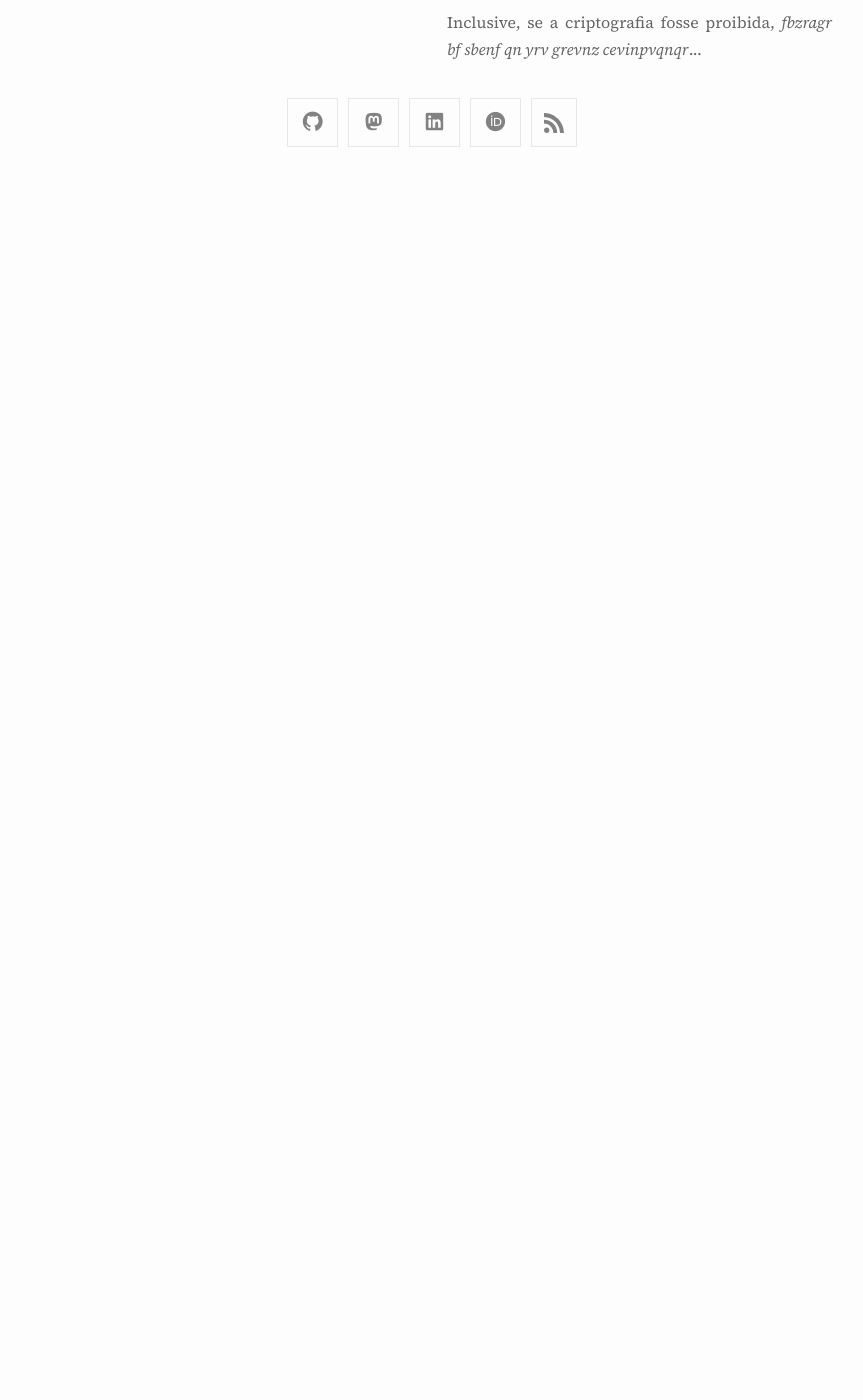
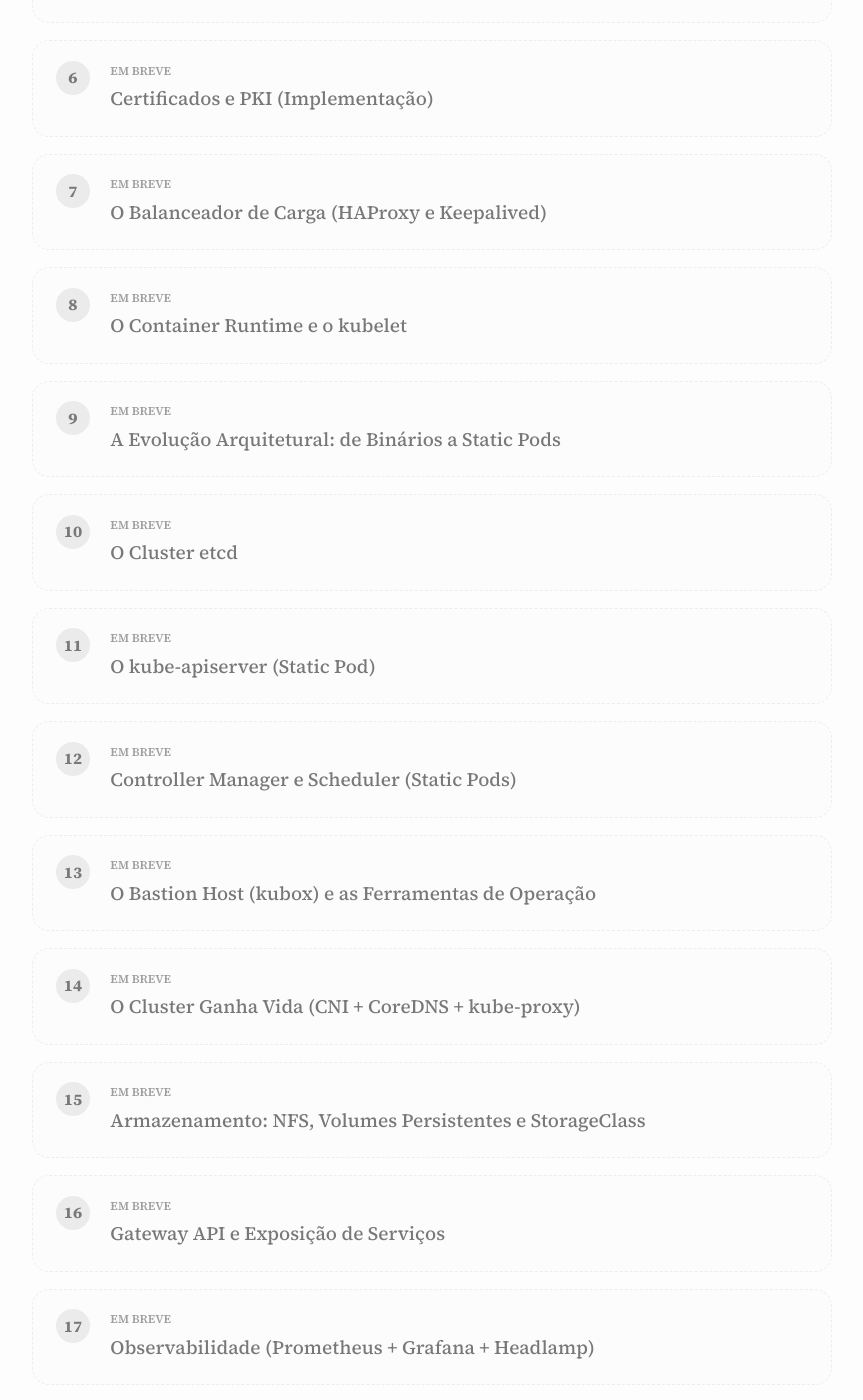
Before and after one commit to vndmtrx/vndmtrx.github.io, a Jekyll site: the page built from tutoriais/k8sbox.md, in a window 1280 px wide and 1400 px high, scrolled down 1218 px. Shown: the whole window, without its empty margins (208-1071 px from the left). Built offline with Jekyll 4.4.1, drawn with Linux system fonts in a browser that asks for light colours; nearby versions of some CDN libraries; some of the changed text lies outside the part shown.

Commit message:
feat: adiciona roadmap de eng. software e atualiza future_parts

```diff
--- a/_data/series.yml
+++ b/_data/series.yml
@@ -43,8 +43,54 @@ k8sbox:
   url: "/tutoriais/k8sbox/"
   icon: "fas fa-dharmachakra"
   status: "Em andamento"
+  total_planned: 24
   repo: "https://github.com/vndmtrx/k8s-in-a-box"
   description: "Construção de um cluster Kubernetes multinodo e altamente disponível rodando localmente em máquinas virtuais Debian no Proxmox/KVM, dissecando control plane, workers, CNI e storage."
+  future_parts:
+    - part: 3
+      title: "O Inventário Ansible e as Variáveis do Cluster"
+    - part: 4
+      title: "Preparação do Sistema Base"
+    - part: 5
+      title: "Certificados e a Infraestrutura de PKI (Teoria)"
+    - part: 6
+      title: "Certificados e PKI (Implementação)"
+    - part: 7
+      title: "O Balanceador de Carga (HAProxy e Keepalived)"
+    - part: 8
+      title: "O Container Runtime e o kubelet"
+    - part: 9
+      title: "A Evolução Arquitetural: de Binários a Static Pods"
+    - part: 10
+      title: "O Cluster etcd"
+    - part: 11
+      title: "O kube-apiserver (Static Pod)"
+    - part: 12
+      title: "Controller Manager e Scheduler (Static Pods)"
+    - part: 13
+      title: "O Bastion Host (kubox) e as Ferramentas de Operação"
+    - part: 14
+      title: "O Cluster Ganha Vida (CNI + CoreDNS + kube-proxy)"
+    - part: 15
+      title: "Armazenamento: NFS, Volumes Persistentes e StorageClass"
+    - part: 16
+      title: "Gateway API e Exposição de Serviços"
+    - part: 17
+      title: "Observabilidade (Prometheus + Grafana + Headlamp)"
+    - part: 18
+      title: "Labels, Taints e Primeiras Aplicações (Rootless)"
+    - part: 19
+      title: "Autoscaling (VPA + HPA + Testes de Carga)"
+    - part: 20
+      title: "Conformidade e Validação Final"
+    - part: E1
+      title: "SELinux e Kubernetes"
+    - part: E2
+      title: "CNI Alternativo (Canal - Flannel + Calico)"
+    - part: E3
+      title: "Container Runtime Alternativo (containerd)"
+    - part: E4
+      title: "Acesso Remoto com Túneis SSH"
 
 conteineres:
   title: "Contêineres de Cabo a Rabo"
@@ -69,3 +115,69 @@ elixir:
   icon: "fas fa-tint"
   status: "Em andamento"
   description: "Anotações e conceitos práticos sobre a linguagem Elixir e a máquina virtual BEAM: imutabilidade, pattern matching expressivo e organização modular de projetos com Umbrella apps."
+
+engsoftware:
+  title: "Engenharia de Software Essencial"
+  slug: "engsoftware"
+  url: "/tutoriais/engsoftware/"
+  icon: "fas fa-code-branch"
+  status: "Planejada"
+  total_planned: 28
+  description: "Condensação dos fundamentos e a espinha dorsal da Engenharia de Software moderna, alinhada às Áreas de Conhecimento do SWEBOK v4.0. Um guia prático, referencial de campo e mapa mental de autoestudo através da construção do Sistema de Gestão e Controle de Frotas (SGCF)."
+  future_parts:
+    - part: 1
+      title: "A Natureza do Software e a Origem da Engenharia"
+    - part: 2
+      title: "Modelos de Processo, Ciclos de Vida e Fluxo de Trabalho"
+    - part: 3
+      title: "Fatores Humanos -- Psicologia da Elicitação e Pedagogia da Conversa"
+    - part: 4
+      title: "Engenharia de Requisitos -- Elicitação Técnica e Apoio por IA"
+    - part: 5
+      title: "Carga Cognitiva e Fatores Humanos em Requisitos (HCI)"
+    - part: 6
+      title: "Especificação de Requisitos, Taxonomia ISO/IEC 25010 e Security by Design"
+    - part: 7
+      title: "Delimitação de Escopo com Casos de Uso (UML)"
+    - part: 8
+      title: "Dimensionamento de Software e Métricas de Pontos de Função (APF)"
+    - part: 9
+      title: "Transações na APF, Estimativas de Esforço e Custos"
+    - part: 10
+      title: "Modelagem Estrutural e de Domínio com UML & DDD Estratégico"
+    - part: 11
+      title: "Fundamentos Relacionais e Álgebra Relacional"
+    - part: 12
+      title: "Teoria da Normalização, Modelagem de Dados e Imutabilidade"
+    - part: 13
+      title: "Modelagem Dinâmica -- Troca de Mensagens no Tempo"
+    - part: 14
+      title: "Modelagem Dinâmica -- Estados, Ciclos de Vida e Atividades"
+    - part: 15
+      title: "Princípios Fundamentais de Design de Software"
+    - part: 16
+      title: "Padrões de Projeto (GoF) Aplicados ao Negócio"
+    - part: 17
+      title: "Design de Contratos, Interfaces e Integrações"
+    - part: 18
+      title: "Segurança Contínua, DevSecOps e SBOM"
+    - part: 19
+      title: "Dinâmica Organizacional -- Lei de Conway e Team Topologies"
+    - part: 20
+      title: "Estilos Arquiteturais e o Modelo C4"
+    - part: 21
+      title: "Integridade Transacional, Concorrência e Locks"
+    - part: 22
+      title: "Da Arquitetura à Infraestrutura -- IaC, Contêineres e Deploy"
+    - part: 23
+      title: "Padrões para Integrações Assíncronas e Sistemas Externos"
+    - part: 24
+      title: "Estratégia de Qualidade e a Pirâmide de Testes"
+    - part: 25
+      title: "Observabilidade Ativa, Telemetria e Confiabilidade (SRE)"
+    - part: 26
+      title: "Gestão de Mudança e Engenharia de Adoção (Modelo ADKAR)"
+    - part: 27
+      title: "Engenharia de Software Assistida por Inteligência Artificial (AI-Assisted SE)"
+    - part: 28
+      title: "Governança Técnica, Sustentabilidade e Transição"
```
